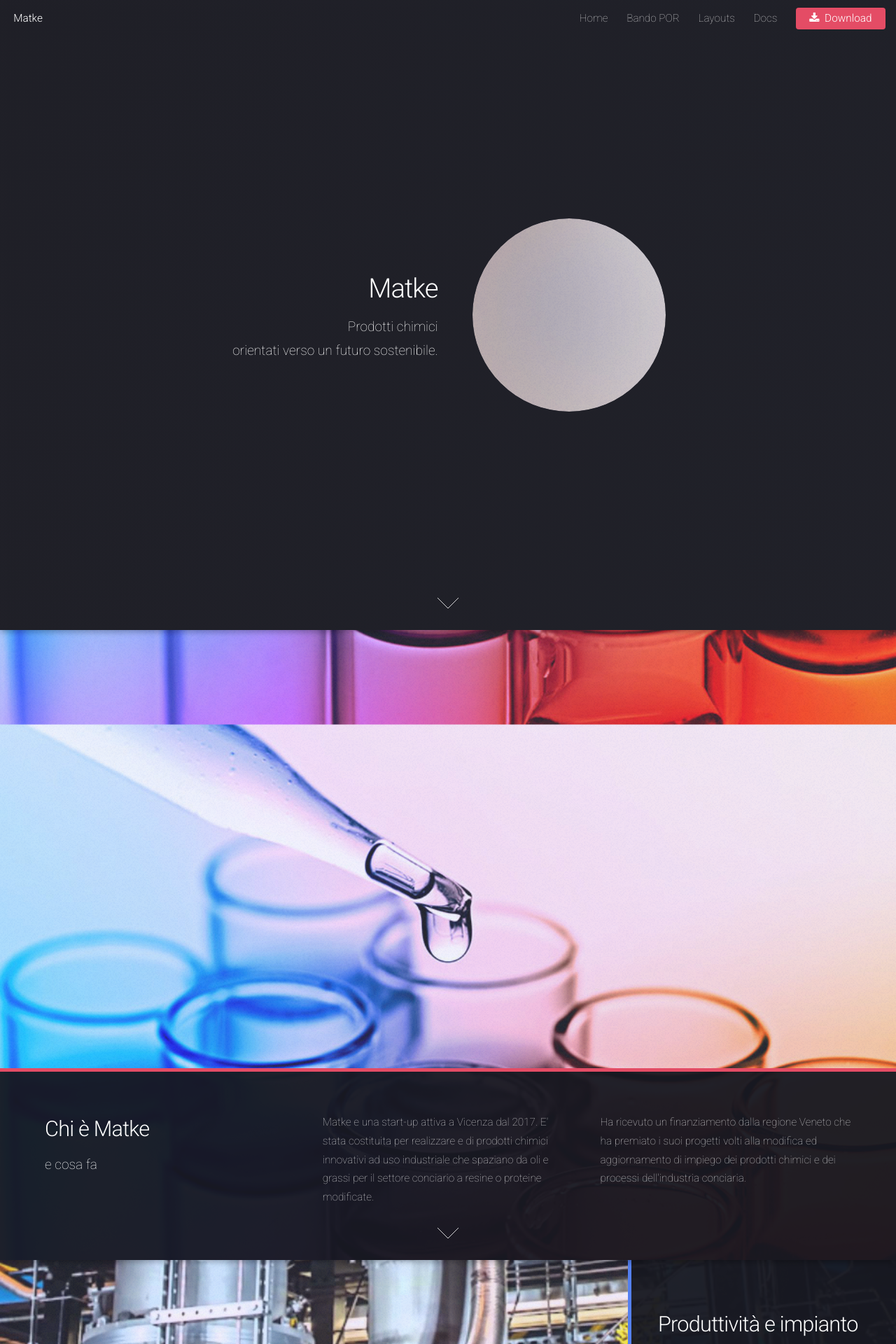
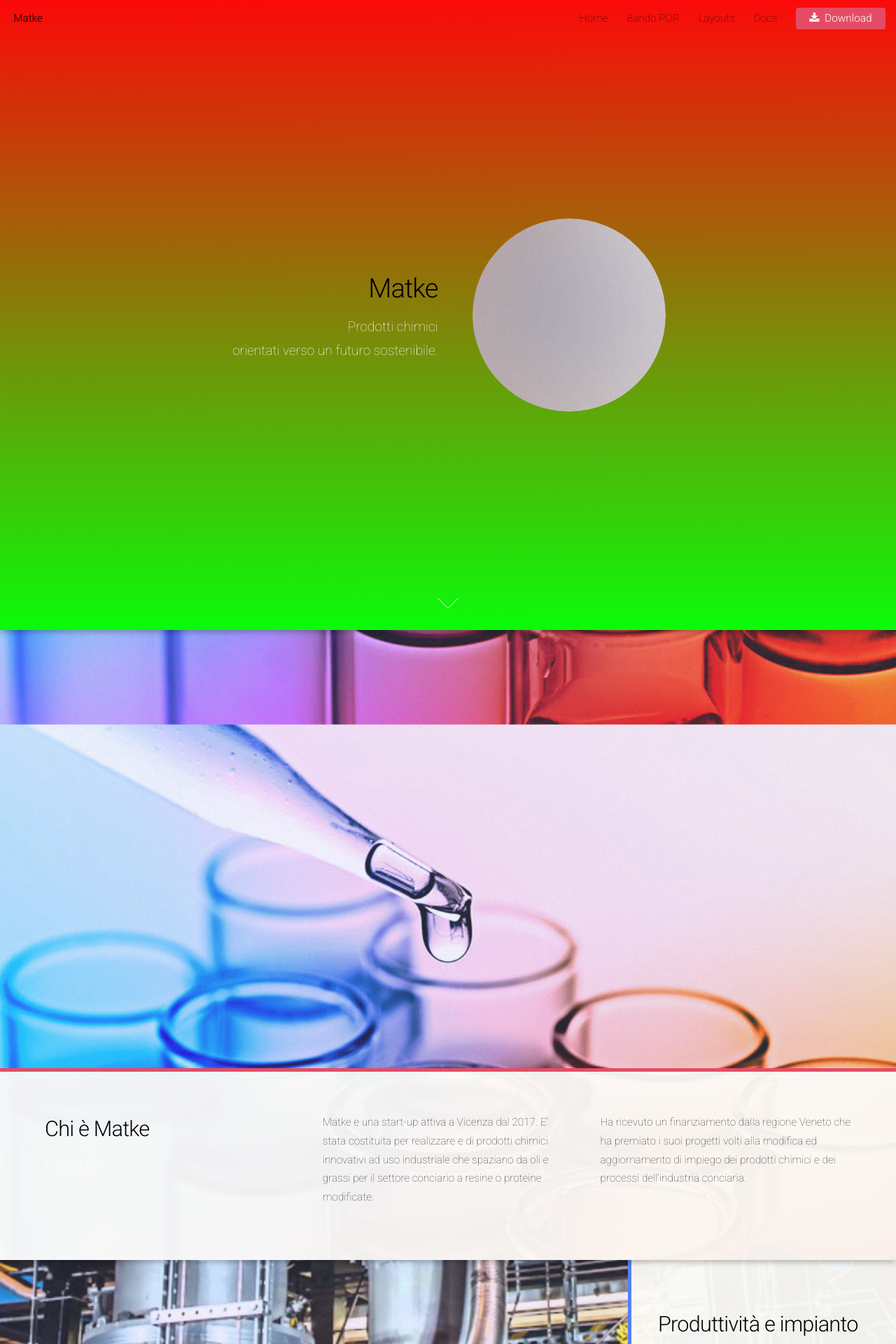
Before and after one commit to okkram88/sito-matke, a Jekyll site: the page built from index.html, in a window 1280 px wide. Shown: the top 1920 px of the page at 70% size. Built offline with Jekyll 4.4.1, drawn with Linux system fonts in a browser that asks for light colours.

Commit message:
cambio-colori

```diff
--- a/assets/css/main.css
+++ b/assets/css/main.css
@@ -1551,7 +1551,7 @@
 /* Basic */
 
 	html, body {
-		background: #1c1d26;
+		background: #1111;
 	}
 
 	body.is-loading *, body.is-loading *:before, body.is-loading *:after {
@@ -1566,7 +1566,7 @@
 	}
 
 	body, input, select, textarea {
-		color: rgba(255, 255, 255, 0.75);
+		color: rgba(0, 0, 0, 0.75);
 		font-family: "Roboto", Helvetica, sans-serif;
 		font-size: 15pt;
 		font-weight: 100;
@@ -1602,7 +1602,7 @@
 	}
 
 	h1, h2, h3, h4, h5, h6 {
-		color: #ffffff;
+		color: #000000;
 		font-weight: 300;
 		line-height: 1em;
 		margin: 0 0 1em 0;
@@ -2964,7 +2964,7 @@
 			-webkit-transition: -webkit-transform 1s ease, opacity 1s ease;
 			-ms-transition: -ms-transform 1s ease, opacity 1s ease;
 			transition: transform 1s ease, opacity 1s ease;
-			background: rgba(23, 24, 32, 0.95);
+			background: rgba(252, 251, 247, 0.95);
 			border-style: solid;
 			opacity: 1;
 			position: absolute;
@@ -3370,10 +3370,10 @@
 	}
 
 	#banner:after {
-			background-image: -moz-linear-gradient(top, rgba(23, 24, 32, 0.95), rgba(23, 24, 32, 0.95)), url("images/overlay.png");;
-			background-image: -webkit-linear-gradient(top, rgba(23, 24, 32, 0.95), rgba(23, 24, 32, 0.95)), url("images/overlay.png");;
-			background-image: -ms-linear-gradient(top, rgba(23, 24, 32, 0.95), rgba(23, 24, 32, 0.95)), url("images/overlay.png");;
-			background-image: linear-gradient(top, rgba(23, 24, 32, 0.95), rgba(23, 24, 32, 0.95)), url("images/overlay.png");;
+		/* background-image: -moz-linear-gradient(top, rgba(23, 24, 32, 0.95), rgba(23, 24, 32, 0.95)), url("images/overlay.png");; */
+		background-image: -webkit-linear-gradient(top, rgba(255, 0, 0, 0.95), rgba(0, 255, 0, 0.95)), url("images/overlay.png");;
+	/*	background-image: -ms-linear-gradient(top, rgba(23, 24, 32, 0.95), rgba(23, 24, 32, 0.95)), url("images/overlay.png");;
+		background-image: linear-gradient(top, rgba(23, 24, 32, 0.95), rgba(23, 24, 32, 0.95)), url("images/overlay.png");; */
 		content: '';
 		display: block;
 		height: 100%;
@@ -3431,7 +3431,7 @@
 /* Footer */
 
 	#footer {
-		background: #272833;
+		background: #885500;
 		padding: 6em 0;
 		text-align: center;
 	}
@@ -3455,7 +3455,7 @@
 			}
 
 		#footer .copyright {
-			color: rgba(255, 255, 255, 0.5);
+			color: rgba(0, 0, 0, 0.9);
 			font-size: 0.8em;
 			line-height: 1em;
 			margin: 2em 0 0 0;
```
Lines whose indentation alone changed are shown as unchanged.
